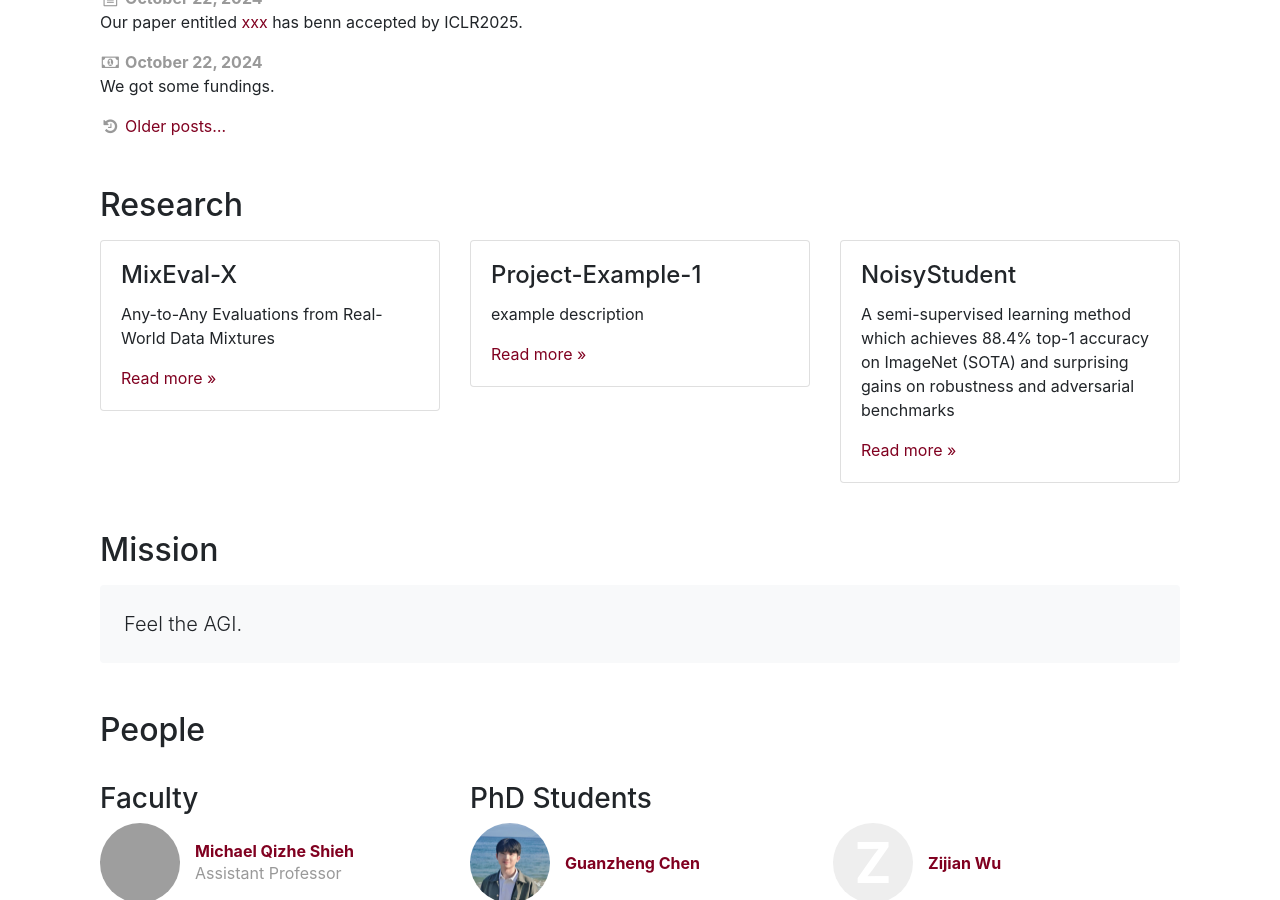
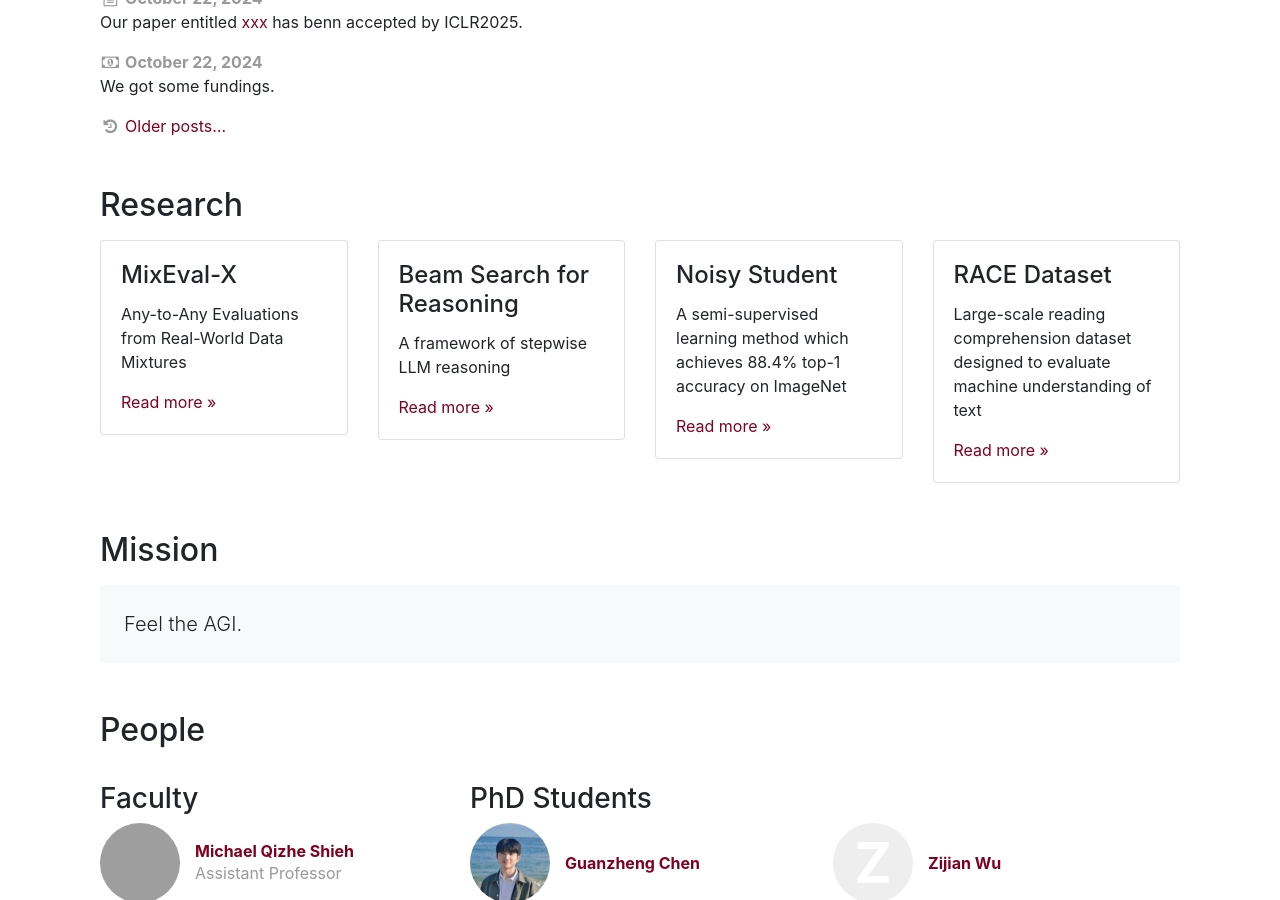
Before and after one commit to John-AI-Lab/John-AI-Lab.github.io, a Jekyll site: the page built from index.html, in a window 1280 px wide and 900 px high, scrolled down 664 px. Built offline with Jekyll 4.4.1, drawn with Linux system fonts in a browser that asks for light colours; some of the changed lines change nothing that is shown; grey boxes are pictures that could not be loaded.

Commit message:
update project for RACE & Noisy Student & Beam Search for Reasoning

````diff
--- /dev/null
+++ b/_projects/Beam Seach for Reasoning.md
@@ -0,0 +1,37 @@
+---
+title: Beam Search for Reasoning
+
+description: |
+  A framework of stepwise LLM reasoning
+
+layout: project
+last-updated: 2023-05-01
+---
+
+We introduce a stepwise self-evaluation mechanism to enhance the reasoning capabilities of Large Language Models (LLMs). Our approach integrates self-evaluation guidance via stochastic beam search, serving as a calibrated criterion that facilitates efficient reasoning and superior prediction quality. By balancing exploitation and exploration with temperature-controlled randomness, our method excels in producing high-quality single-chain generations and adapts well to multiple-chain scenarios with high diversity. Our approach surpasses Codex-backboned baselines in few-shot accuracy by 6.34%, 9.56%, and 5.46% on the GSM8K, AQuA, and StrategyQA benchmarks, respectively. Further analysis in multi-step reasoning indicates that our self-evaluation guidance effectively identifies logical failures, leading to higher consistency and robustness.
+
+**Paper**: [arXiv:2305.00633](https://arxiv.org/abs/2305.00633)
+**Code**: [GitHub Repository](https://github.com/guideddecoding)
+
+## Generated Examples
+
+We compare the predictions of baseline methods and our approach on specific instances. Scores from low to high are visualized from orange, yellow, to green. Here, *C*, *P*, and *E* represent the evaluation confidence, generation confidence (probability), and their combination as the final self-evaluation score, respectively.
+
+In general, the evaluation confidence *C* is more effective at identifying logical errors, considering accumulated mistakes from prior steps, while the generation probability *P* focuses more on text perplexity as the confidence of the LLM generator.
+
+{:center: style="text-align: center"}
+![image](/img/beamsearchreasoning/beamsearchreasoning.jpg){: width="80%"}
+{:center}
+
+## Citation
+
+```bibtex
+@misc{xie2023decomposition,
+      title={Decomposition Enhances Reasoning via Self-Evaluation Guided Decoding},
+      author={Yuxi Xie and Kenji Kawaguchi and Yiran Zhao and Xu Zhao and Min-Yen Kan and Junxian He and Qizhe Xie},
+      year={2023},
+      eprint={2305.00633},
+      archivePrefix={arXiv},
+      primaryClass={cs.CL}
+}
+```
--- a/_projects/NoisyStudent.md
+++ b/_projects/NoisyStudent.md
@@ -1,45 +1,38 @@
 ---
-title: NoisyStudent
+title: Noisy Student
 
 description: |
-  A semi-supervised learning method which achieves 88.4% top-1 accuracy on ImageNet (SOTA) and surprising gains on robustness and adversarial benchmarks
+  A semi-supervised learning method which achieves 88.4% top-1 accuracy on ImageNet
 
 layout: project
-last-updated: 2018-01-25
+last-updated: 2019-11-11
 ---
 
-[![Build Status](https://travis-ci.org/dmlc/xgboost.svg?branch=master)](https://travis-ci.org/dmlc/xgboost)
-[![Documentation Status](https://readthedocs.org/projects/xgboost/badge/?version=latest)](https://xgboost.readthedocs.org)
-[![GitHub license](http://dmlc.github.io/img/apache2.svg)](./LICENSE)
+**Noisy Student Training** is a semi-supervised learning approach that enhances model performance by combining self-training and knowledge distillation techniques. It involves the following steps:
 
-XGBoost is an optimized distributed gradient boosting system designed to be highly **efficient**, **flexible** and **portable**.
-It implements machine learning algorithms under the Gradient Boosting framework. XGBoost provides a parallel tree boosting(also known as GBDT, GBM) that solve many data science problems in a fast and accurate way. The same code runs on major distributed environment(Hadoop, SGE, MPI) and can solve problems beyond billions of examples.
-The most recent version integrates naturally with DataFlow frameworks(e.g. Flink and Spark).
+1. **Teacher Model Training**: Train a teacher model using labeled data.
+2. **Pseudo-Label Generation**: Use the teacher model to generate pseudo-labels for unlabeled data.
+3. **Student Model Training**: Train a student model on a combined dataset of labeled and pseudo-labeled data, introducing noise during training to improve robustness.
 
-## Reference Paper
+This process can be iterated by treating the student as the new teacher to relabel the unlabeled data and training a new student model.
 
-- Tianqi Chen and Carlos Guestrin. [XGBoost: A Scalable Tree Boosting System](data/pdf/XGBoostArxiv.pdf). Preprint Arxiv.1603.02754
+{:center: style="text-align: center"}
+![image](/img/noisystudent/noisystudent.png){: width="40%"}
+{:center}
 
-## Technical Highlights
+## Key Components
 
-- Sparse aware tree learning to optimize for sparse data.
-- Distributed weighted quantile sketch for quantile findings and approximate tree learning.
-- Cache aware learning algorithm
-- Out of core computation system for training when
+- **Student Model Size**: The student model is designed to be equal to or larger than the teacher model, enabling it to learn effectively from the expanded dataset.
+- **Noise Injection**: Noise is added to the student model during training to encourage learning from pseudo-labels. This includes:
+  - **Input Noise**: Techniques like [RandAugment](https://paperswithcode.com/method/randaugment) for data augmentation.
+  - **Model Noise**: Methods such as [dropout](https://paperswithcode.com/method/dropout) and [stochastic depth](https://paperswithcode.com/method/stochastic-depth) to regularize the model.
 
-## Impact
+## Applications
 
-- XGBoost is one of the most frequently used package to **win machine learning challenges**.
-- XGBoost can solve **billion scale problems with few resources** and is widely adopted in industry.
-- See [XGBoost Resources Page](https://github.com/dmlc/xgboost/tree/master/demo/README.md) for a complete list of usecases of XGBoost,
-  including machine learning challenge winning solutions, data science tutorials and industry adoptions.
+Noisy Student Training has been successfully applied in various domains, including:
 
-## Acknowledgement
+- **Image Classification**: Achieved state-of-the-art results on the ImageNet dataset.
+- **Automatic Speech Recognition**: Improved performance in speech recognition tasks.
+- **Facial Expression Recognition**: Enhanced accuracy in recognizing facial expressions from videos.
 
-XGBoost open source project is actively developed by amazing contributors from [DMLC/XGBoost community](https://github.com/dmlc/xgboost/blob/master/CONTRIBUTORS.md).
-
-## Resources
-- [Tutorial on Tree Boosting](https://xgboost.readthedocs.org/en/latest/model.html) [[Slides](http://homes.cs.washington.edu/~tqchen/data/pdf/BoostedTree.pdf)]
-- [XGBoost Main Project Repo](https://github.com/dmlc/xgboost) for python, R, java, scala and distributed version.
-- [XGBoost Julia Package](https://github.com/dmlc/XGBoost.jl)
-- [XGBoost Resources](https://github.com/dmlc/xgboost/tree/master/demo/README.md) for all resources including challenge winning solutions, tutorials.
+For more detailed information, refer to the original paper: [Self-training with Noisy Student improves ImageNet classification](https://arxiv.org/abs/1911.04252).
--- /dev/null
+++ b/_projects/RACE.md
@@ -0,0 +1,61 @@
+---
+title: RACE Dataset
+
+description: |
+  Large-scale reading comprehension dataset designed to evaluate machine understanding of text
+
+layout: project
+last-updated: 2017-04-15
+---
+
+The **RACE (ReAding Comprehension from Examinations)** dataset is a large-scale reading comprehension dataset designed to evaluate machine understanding of text. It comprises over 28,000 passages and nearly 100,000 questions, collected from English examinations in China intended for middle and high school students.
+
+## Dataset Structure
+
+RACE is divided into two subsets:
+
+- **RACE-M**: Targeted at middle school students.
+- **RACE-H**: Targeted at high school students.
+
+Each subset contains passages followed by multiple-choice questions, with four options per question. The dataset is available in Parquet format for efficient data handling. ([huggingface.co](https://huggingface.co/datasets/ehovy/race/tree/main))
+
+{:center: style="text-align: center"}
+![image](/img/race/race.png){: width="70%"}
+{:center}
+
+## Key Features
+
+- **Diverse Topics**: Passages cover a wide range of subjects, providing a comprehensive assessment of reading comprehension abilities.
+- **Multiple Difficulty Levels**: The division into middle and high school levels allows for evaluation across different complexity tiers.
+- **Standardized Format**: Consistent structure facilitates straightforward integration into various machine learning models.
+
+## Accessing the Dataset
+
+The RACE dataset is hosted on [Hugging Face Datasets](https://huggingface.co/datasets/ehovy/race) and can be accessed using the `datasets` library:
+
+```python
+from datasets import load_dataset
+
+dataset = load_dataset('ehovy/race', 'all')
+```
+
+This command loads the entire dataset. To load specific subsets, replace 'all' with 'high' or 'middle'.
+
+## Citation
+
+If you use the RACE dataset in your research, please cite the following paper: [RACE: Large-scale ReAding Comprehension Dataset From Examinations](https://arxiv.org/abs/1704.04683)
+
+```bibtex
+@inproceedings{lai-etal-2017-race,
+  title = "{RACE}: Large-scale {R}e{A}ding Comprehension Dataset From Examinations",
+  author = "Lai, Guokun  and Xie, Qizhe  and Liu, Hanxiao  and Yang, Yiming  and Hovy, Eduard",
+  booktitle = "Proceedings of the 2017 Conference on Empirical Methods in Natural Language Processing",
+  month = sep,
+  year = "2017",
+  address = "Copenhagen, Denmark",
+  publisher = "Association for Computational Linguistics",
+  url = "https://aclanthology.org/D17-1082",
+  doi = "10.18653/v1/D17-1082",
+  pages = "785--794",
+}
+```
--- a/_projects/example1.md
+++ /dev/null
@@ -1,45 +0,0 @@
----
-title: Project-Example-1
-
-description: |
-  example description
-
-layout: project
-last-updated: 2018-01-25
----
-
-[![Build Status](https://travis-ci.org/dmlc/xgboost.svg?branch=master)](https://travis-ci.org/dmlc/xgboost)
-[![Documentation Status](https://readthedocs.org/projects/xgboost/badge/?version=latest)](https://xgboost.readthedocs.org)
-[![GitHub license](http://dmlc.github.io/img/apache2.svg)](./LICENSE)
-
-XGBoost is an optimized distributed gradient boosting system designed to be highly **efficient**, **flexible** and **portable**.
-It implements machine learning algorithms under the Gradient Boosting framework. XGBoost provides a parallel tree boosting(also known as GBDT, GBM) that solve many data science problems in a fast and accurate way. The same code runs on major distributed environment(Hadoop, SGE, MPI) and can solve problems beyond billions of examples.
-The most recent version integrates naturally with DataFlow frameworks(e.g. Flink and Spark).
-
-## Reference Paper
-
-- Tianqi Chen and Carlos Guestrin. [XGBoost: A Scalable Tree Boosting System](data/pdf/XGBoostArxiv.pdf). Preprint Arxiv.1603.02754
-
-## Technical Highlights
-
-- Sparse aware tree learning to optimize for sparse data.
-- Distributed weighted quantile sketch for quantile findings and approximate tree learning.
-- Cache aware learning algorithm
-- Out of core computation system for training when
-
-## Impact
-
-- XGBoost is one of the most frequently used package to **win machine learning challenges**.
-- XGBoost can solve **billion scale problems with few resources** and is widely adopted in industry.
-- See [XGBoost Resources Page](https://github.com/dmlc/xgboost/tree/master/demo/README.md) for a complete list of usecases of XGBoost,
-  including machine learning challenge winning solutions, data science tutorials and industry adoptions.
-
-## Acknowledgement
-
-XGBoost open source project is actively developed by amazing contributors from [DMLC/XGBoost community](https://github.com/dmlc/xgboost/blob/master/CONTRIBUTORS.md).
-
-## Resources
-- [Tutorial on Tree Boosting](https://xgboost.readthedocs.org/en/latest/model.html) [[Slides](http://homes.cs.washington.edu/~tqchen/data/pdf/BoostedTree.pdf)]
-- [XGBoost Main Project Repo](https://github.com/dmlc/xgboost) for python, R, java, scala and distributed version.
-- [XGBoost Julia Package](https://github.com/dmlc/XGBoost.jl)
-- [XGBoost Resources](https://github.com/dmlc/xgboost/tree/master/demo/README.md) for all resources including challenge winning solutions, tutorials.
````
Also changed, not shown: img/beamsearchreasoning/beamsearchreasoning.jpg (added), img/noisystudent/noisystudent.png (added), img/race/race.png (added), 10 other files.
